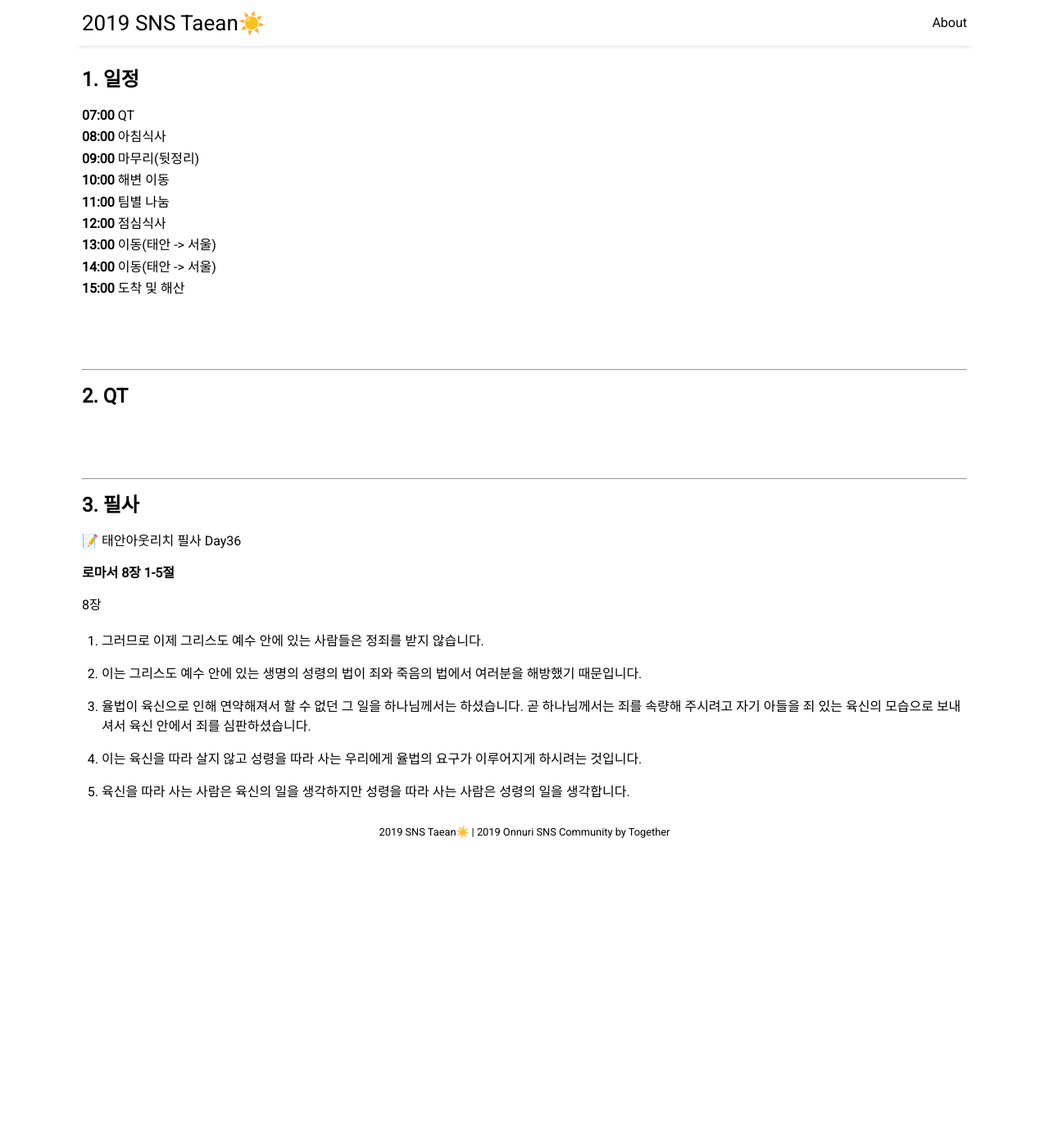
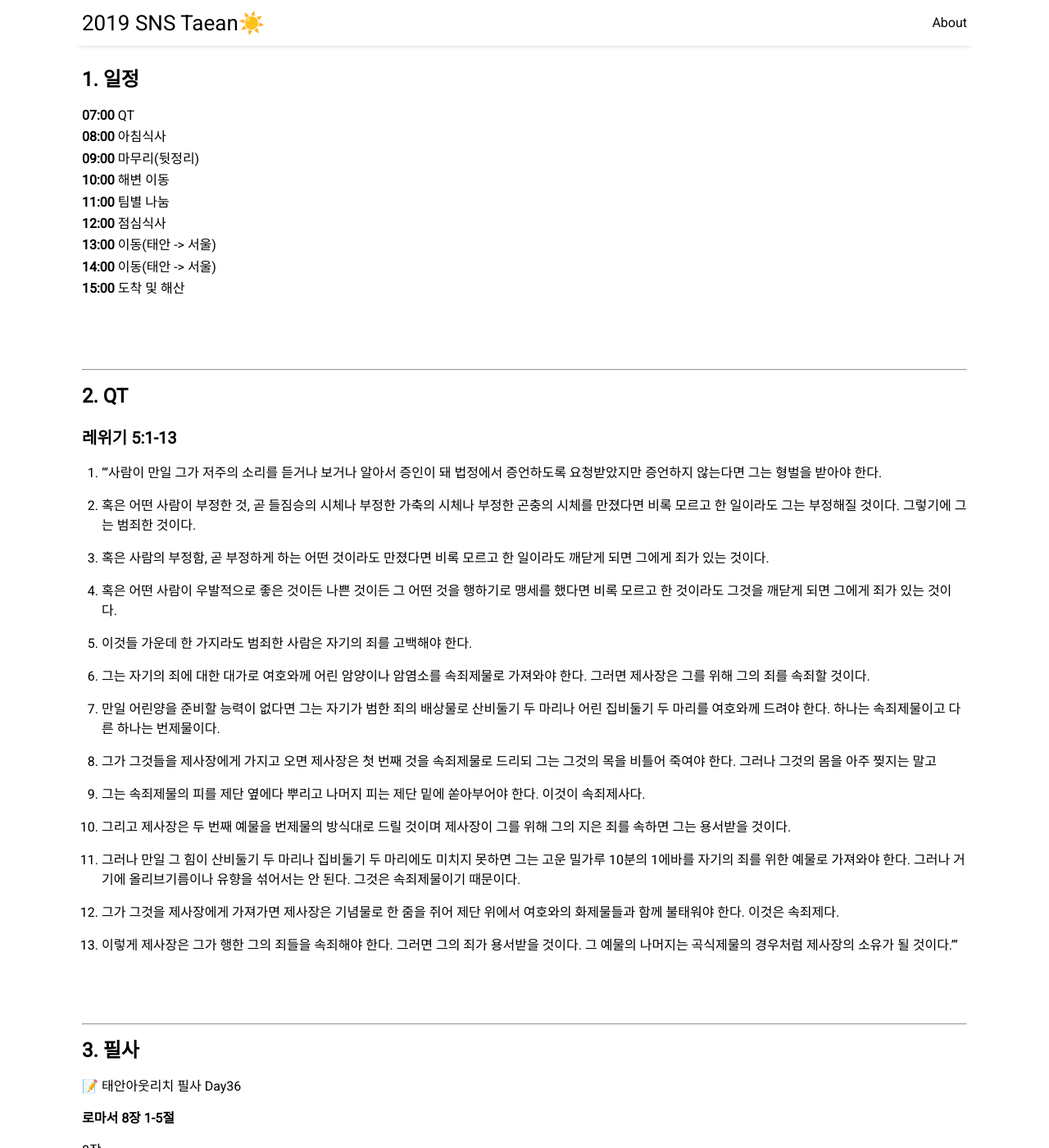
Before and after one commit to taean-outreach/taean-outreach.github.io, a Jekyll site: the page built from _posts/2019-08-02-0817.md, in a window 1280 px wide and 1400 px high. Shown: the whole window at 82% size. Built offline with Jekyll 4.4.1, drawn with Linux system fonts in a browser that asks for light colours; nearby versions of some CDN libraries.

Commit message:
Update 2019-08-02-0817.md

```diff
--- a/_posts/2019-08-02-0817.md
+++ b/_posts/2019-08-02-0817.md
@@ -23,7 +23,20 @@ image: taean4.jpg
 <hr>
 
 ## 2. QT
-
+### 레위기 5:1-13
+1. “‘사람이 만일 그가 저주의 소리를 듣거나 보거나 알아서 증인이 돼 법정에서 증언하도록 요청받았지만 증언하지 않는다면 그는 형벌을 받아야 한다.
+2. 혹은 어떤 사람이 부정한 것, 곧 들짐승의 시체나 부정한 가축의 시체나 부정한 곤충의 시체를 만졌다면 비록 모르고 한 일이라도 그는 부정해질 것이다. 그렇기에 그는 범죄한 것이다.
+3. 혹은 사람의 부정함, 곧 부정하게 하는 어떤 것이라도 만졌다면 비록 모르고 한 일이라도 깨닫게 되면 그에게 죄가 있는 것이다.
+4. 혹은 어떤 사람이 우발적으로 좋은 것이든 나쁜 것이든 그 어떤 것을 행하기로 맹세를 했다면 비록 모르고 한 것이라도 그것을 깨닫게 되면 그에게 죄가 있는 것이다.
+5. 이것들 가운데 한 가지라도 범죄한 사람은 자기의 죄를 고백해야 한다.
+6. 그는 자기의 죄에 대한 대가로 여호와께 어린 암양이나 암염소를 속죄제물로 가져와야 한다. 그러면 제사장은 그를 위해 그의 죄를 속죄할 것이다.
+7. 만일 어린양을 준비할 능력이 없다면 그는 자기가 범한 죄의 배상물로 산비둘기 두 마리나 어린 집비둘기 두 마리를 여호와께 드려야 한다. 하나는 속죄제물이고 다른 하나는 번제물이다.
+8. 그가 그것들을 제사장에게 가지고 오면 제사장은 첫 번째 것을 속죄제물로 드리되 그는 그것의 목을 비틀어 죽여야 한다. 그러나 그것의 몸을 아주 찢지는 말고
+9. 그는 속죄제물의 피를 제단 옆에다 뿌리고 나머지 피는 제단 밑에 쏟아부어야 한다. 이것이 속죄제사다.
+10. 그리고 제사장은 두 번째 예물을 번제물의 방식대로 드릴 것이며 제사장이 그를 위해 그의 지은 죄를 속하면 그는 용서받을 것이다.
+11. 그러나 만일 그 힘이 산비둘기 두 마리나 집비둘기 두 마리에도 미치지 못하면 그는 고운 밀가루 10분의 1에바를 자기의 죄를 위한 예물로 가져와야 한다. 그러나 거기에 올리브기름이나 유향을 섞어서는 안 된다. 그것은 속죄제물이기 때문이다.
+12. 그가 그것을 제사장에게 가져가면 제사장은 기념물로 한 줌을 쥐어 제단 위에서 여호와의 화제물들과 함께 불태워야 한다. 이것은 속죄제다.
+13. 이렇게 제사장은 그가 행한 그의 죄들을 속죄해야 한다. 그러면 그의 죄가 용서받을 것이다. 그 예물의 나머지는 곡식제물의 경우처럼 제사장의 소유가 될 것이다.’”
 
 <br>
 <br>
```
